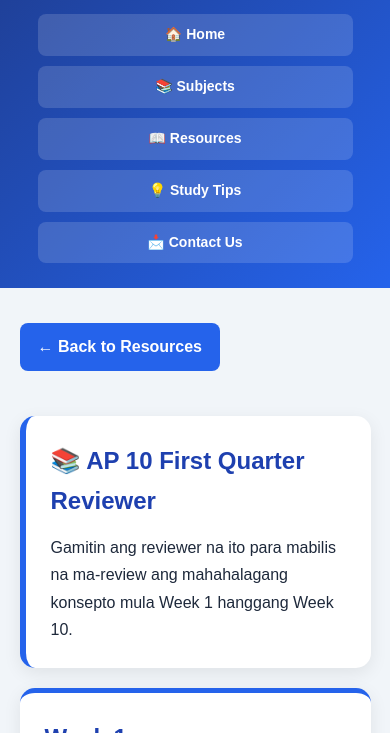
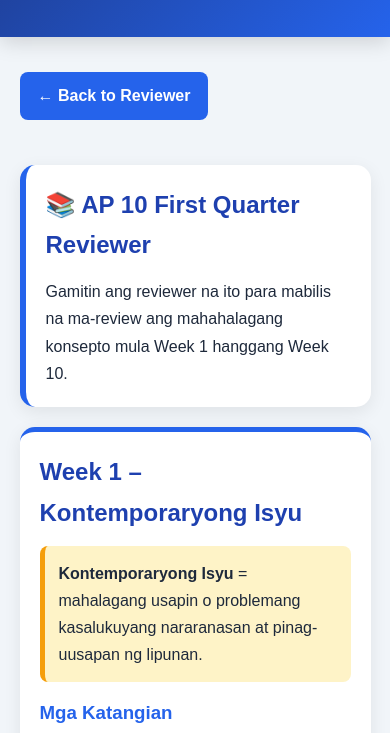
Before and after one commit to Lucascute/Learning-Hub1, a plain HTML site: page ap-reviewer.html in a window 390 px wide. Shown: the part 127-860 px from the top of the page. Drawn offline with Linux system fonts and the light colour scheme.

Commit message:
Update ap-reviewer.html

```diff
--- a/ap-reviewer.html
+++ b/ap-reviewer.html
@@ -28,7 +28,8 @@
             background: linear-gradient(135deg, #1e3a8a, #2563eb);
             color: white;
             text-align: center;
-            padding: 35px 20px 25px;
+            padding: 40px 20px;
+            box-shadow: 0 5px 20px rgba(0,0,0,0.15);
         }
 
         header h1 {
@@ -38,30 +39,6 @@
 
         header p {
             font-size: 17px;
-        }
-
-        nav {
-            margin-top: 22px;
-            display: flex;
-            justify-content: center;
-            flex-wrap: wrap;
-            gap: 10px;
-        }
-
-        nav a {
-            color: white;
-            text-decoration: none;
-            background: rgba(255,255,255,0.15);
-            padding: 9px 15px;
-            border-radius: 8px;
-            font-size: 14px;
-            font-weight: bold;
-            transition: 0.3s;
-        }
-
-        nav a:hover {
-            background: white;
-            color: #2563eb;
         }
 
         main {
@@ -79,6 +56,12 @@
             border-radius: 8px;
             font-weight: bold;
             margin-bottom: 25px;
+            transition: 0.3s;
+        }
+
+        .back:hover {
+            background: #1e40af;
+            transform: translateY(-2px);
         }
 
         .intro,
@@ -170,19 +153,14 @@
                 font-size: 28px;
             }
 
-            nav {
-                flex-direction: column;
-            }
-
-            nav a {
-                width: 90%;
-                margin: auto;
-                text-align: center;
-            }
-
             table {
                 display: block;
                 overflow-x: auto;
+            }
+
+            .review-card,
+            .intro {
+                padding: 20px;
             }
 
         }
@@ -199,19 +177,11 @@
 
     <p>First Quarter • Weeks 1–10</p>
 
-    <nav>
-        <a href="index.html">🏠 Home</a>
-        <a href="subjects.html">📚 Subjects</a>
-        <a href="resources.html">📖 Resources</a>
-        <a href="studytips.html">💡 Study Tips</a>
-        <a href="contact.html">📩 Contact Us</a>
-    </nav>
-
 </header>
 
 <main>
 
-    <a href="resources.html" class="back">← Back to Resources</a>
+    <a href="reviewer.html" class="back">← Back to Reviewer</a>
 
     <section class="intro">
 
```
